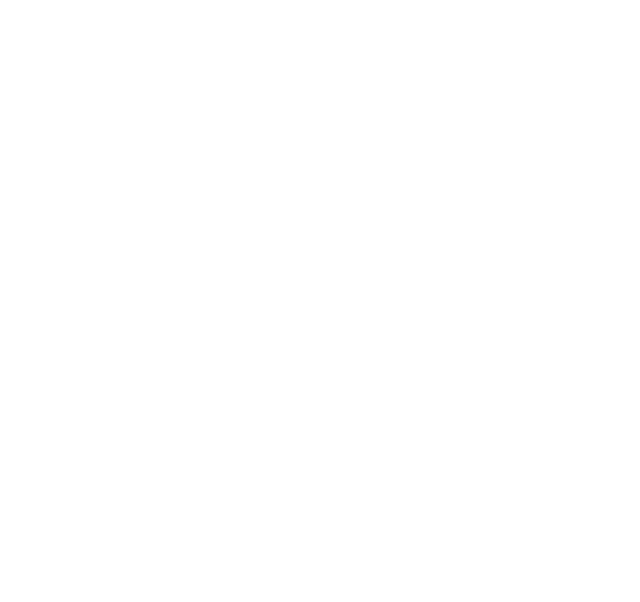
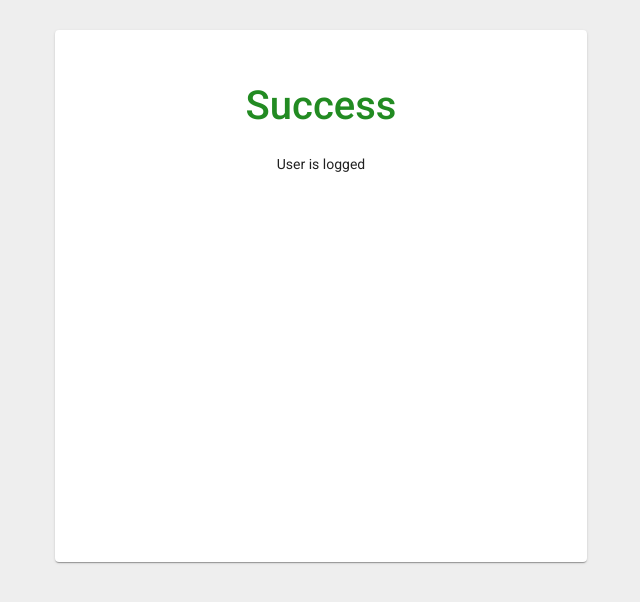
Before and after one commit to och-karr/ng-auth-n-validation, an Angular app: page /success in a window 1280 px wide. Before the commit this address led to /. Shown: the top 602 px of the page, without its empty margins (319-959 px from the left). Built offline with nearby package versions, Linux system fonts and the light colour scheme.

Commit message:
feat: created and styled error and success pages

```diff
--- a/angular.json
+++ b/angular.json
@@ -108,5 +108,8 @@
 				}
 			}
 		}
+  },
+  "cli": {
+    "analytics": false
   }
 }
--- a/src/app/app.component.scss
+++ b/src/app/app.component.scss
@@ -0,0 +1,36 @@
+.box-container {
+  height: 100%;
+  padding: 30px;
+  box-sizing: border-box;
+  background-color: #EEEEEE;
+}
+.box {
+  display: flex;
+  width: 100%;
+  justify-content: center;
+
+  &-card {
+    max-width: 500px;
+    height: 500px;
+    width: 100%;
+  }
+
+  &-title {
+    font-size: 40px;
+    text-align: center;
+    padding-top: 50px;
+
+    &--success {
+      color: forestgreen;
+    }
+
+    &--error {
+      color: darkred;
+    }
+  }
+
+  &-text {
+    text-align: center;
+    padding-top: 30px;
+  }
+}
--- a/src/app/app.component.ts
+++ b/src/app/app.component.ts
@@ -1,9 +1,10 @@
-import { Component } from '@angular/core';
+import {Component, ViewEncapsulation} from '@angular/core';
 
 @Component({
   selector: 'app-root',
   templateUrl: './app.component.html',
-  styleUrls: ['./app.component.scss']
+  styleUrls: ['./app.component.scss'],
+  encapsulation: ViewEncapsulation.None,
 })
 export class AppComponent {
   title = 'ng-material-starter-kit-acms';
--- /dev/null
+++ b/src/app/components/error/error.component.html
@@ -0,0 +1,10 @@
+<div class="box-container">
+  <div class="box">
+    <mat-card class="box-card">
+      <mat-card-title class="box-title box-title--error">Error</mat-card-title>
+      <mat-card-content>
+        <p class="box-text">Access denied :(</p>
+      </mat-card-content>
+    </mat-card>
+  </div>
+</div>
--- /dev/null
+++ b/src/app/components/error/error.component.ts
@@ -0,0 +1,11 @@
+import { ChangeDetectionStrategy, Component, ViewEncapsulation } from '@angular/core';
+
+@Component({
+  selector: 'app-error',
+  styleUrls: ['./error.component.scss'],
+  templateUrl: './error.component.html',
+  encapsulation: ViewEncapsulation.Emulated,
+  changeDetection: ChangeDetectionStrategy.OnPush
+})
+export class ErrorComponent {
+}
--- /dev/null
+++ b/src/app/components/success/success.component.html
@@ -0,0 +1,12 @@
+<div class="box-container">
+  <div class="box">
+    <mat-card class="box-card">
+      <mat-card-title class="box-title box-title--success">Success</mat-card-title>
+      <mat-card-content>
+        <mat-card-content>
+          <p class="box-text">User is logged</p>
+        </mat-card-content>
+      </mat-card-content>
+    </mat-card>
+  </div>
+</div>
--- /dev/null
+++ b/src/app/components/success/success.component.ts
@@ -0,0 +1,11 @@
+import { ChangeDetectionStrategy, Component, ViewEncapsulation } from '@angular/core';
+
+@Component({
+  selector: 'app-success',
+  styleUrls: ['./success.component.scss'],
+  templateUrl: './success.component.html',
+  encapsulation: ViewEncapsulation.Emulated,
+  changeDetection: ChangeDetectionStrategy.OnPush
+})
+export class SuccessComponent {
+}
```
Also changed, not shown: src/app/app-routing.module.ts (+7 -2 lines), src/app/components/error/error.component-module.ts (added, +14 -0 lines), src/app/components/success/success.component-module.ts (added, +12 -0 lines), src/app/components/error/error.component.scss (added), src/app/components/success/success.component.scss (added), 1 other file (tests, documents, lock files or other folders).
